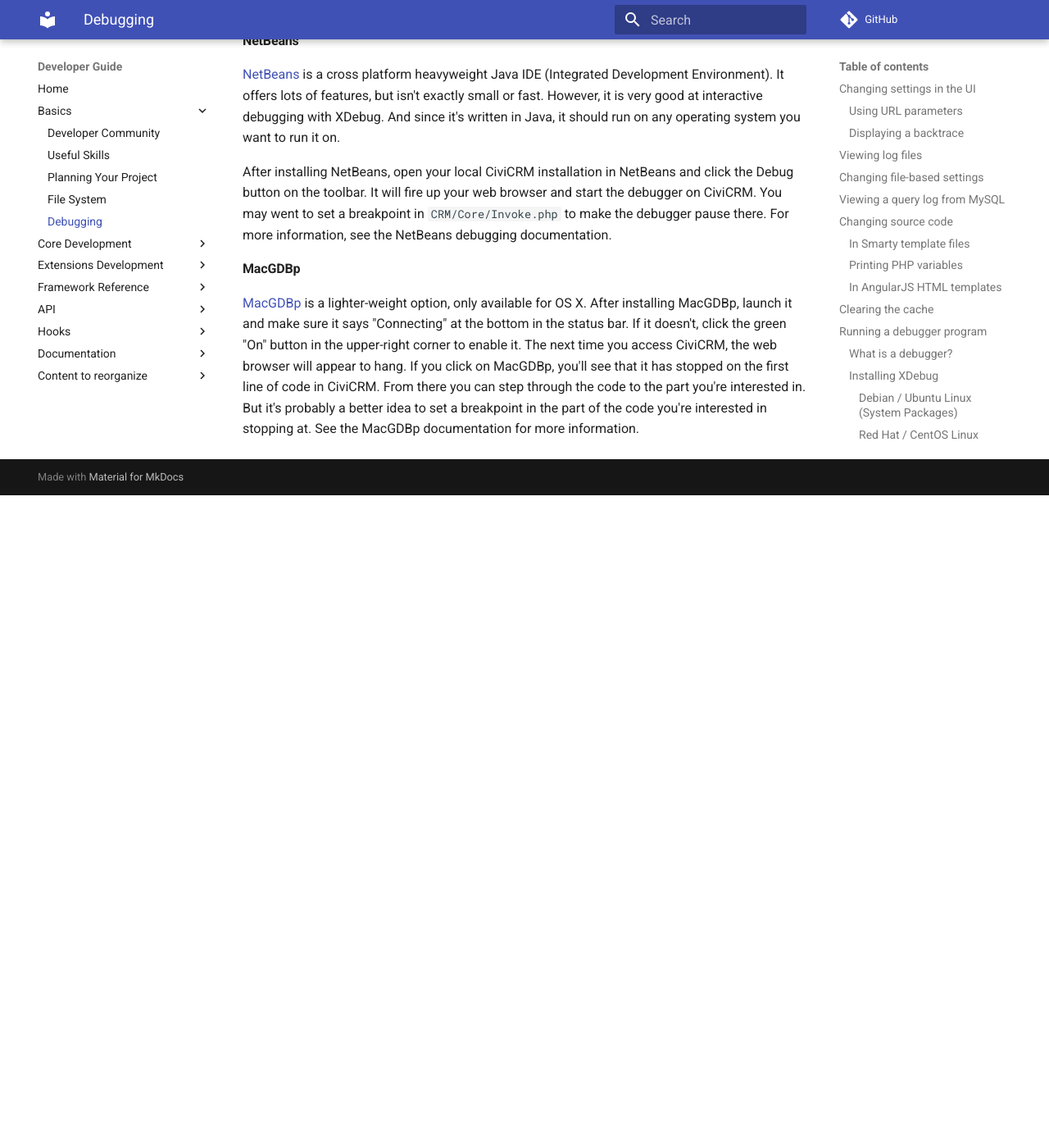
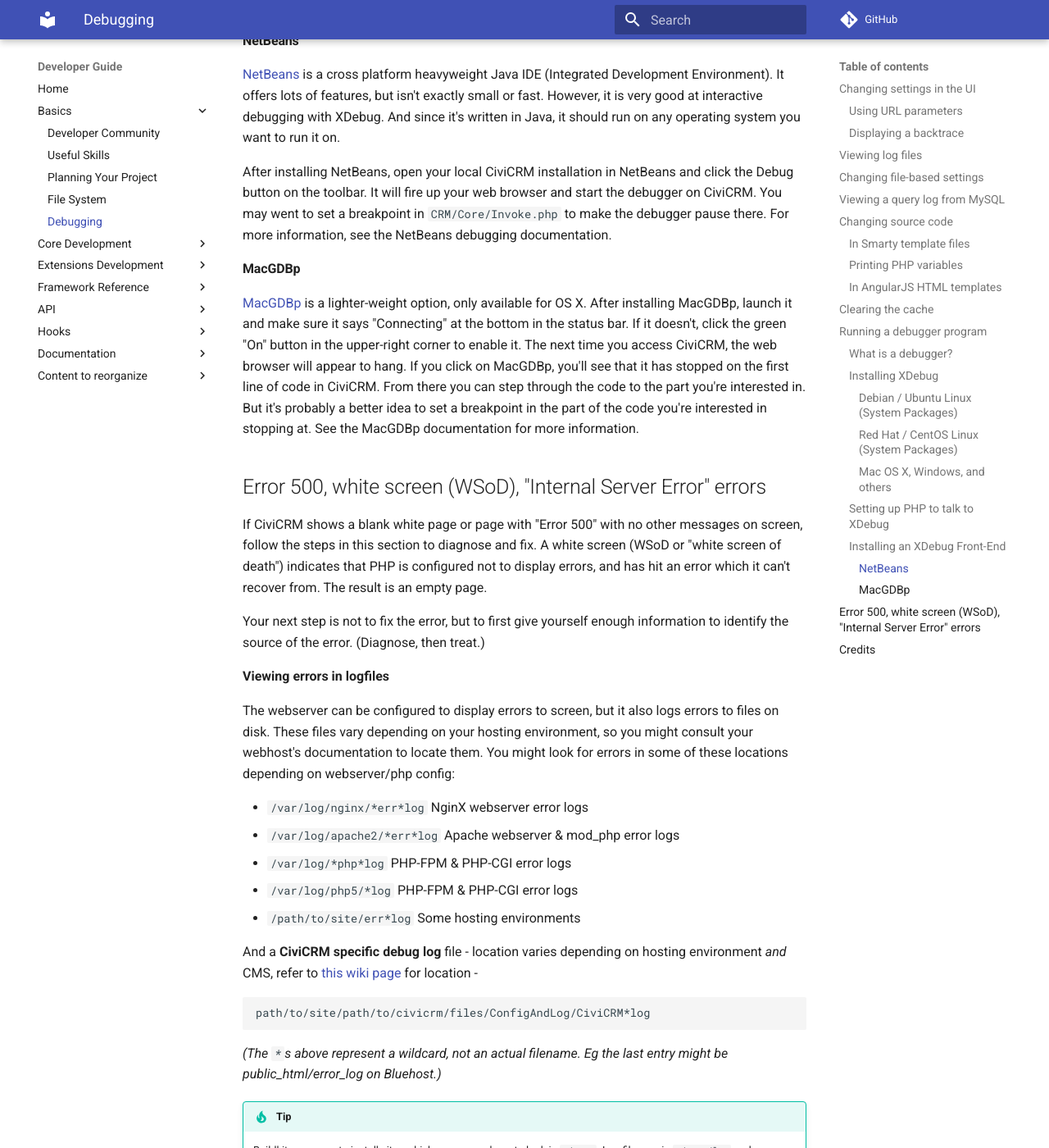
Before and after one commit to civicrm/civicrm-dev-docs, an MkDocs documentation site: the page built from docs/dev-tools/debugging.md, in a window 1280 px wide and 1400 px high, scrolled down 5970 px. Shown: the whole window at 82% size. Built offline with MkDocs 1.6.1 and Material for MkDocs 9.7.7, drawn with Linux system fonts in a browser that asks for light colours; comment, search, counter and statistics services are not loaded; old or Windows-style settings are respelled for this version of MkDocs; before the commit the page ends 6574 px from its top, so only the background shows below that; some of the changed text lies outside the part shown.

Commit message:
Added Chris Burgess' and Sean Madsen's contributions from StackExchange to the debugging page.

```diff
--- a/docs/dev-tools/debugging.md
+++ b/docs/dev-tools/debugging.md
@@ -34,7 +34,7 @@
 -   `&directoryCleanup=3` performs both of the above actions.
 -   `&backtrace=1` displays a stack trace listing at the top of a page.
 -   `&sessionDebug=1` displays the current users session variables in the browser.
--   `&angularDebug=1` displays live variable updates on certain Angular-based pages
+-   `&angularDebug=1` displays live variable updates on certain Angular-based pages.
 
 !!! tip "Caveats"
     - Sometimes using `&smartyDebug=1` to inspect variables available to a template will not work as expected.  An example of this is looking at the Contact Summary page, when using this method will display the variables available only to the summary tab and you might want to see the variables available to one of the other tabs. To do this you will need to debug via code, as explained below.
@@ -72,7 +72,7 @@
 
 - `define('CIVICRM_DAO_DEBUG', 1);` writes out various data layer queries to your browser screen.
 
-- `define('CIVICRM_CONTAINER_CACHE', 'never');` causes Civi to rebuild the [container](http://symfony.com/doc/current/service_container.html) from the latest data on every page-load
+- `define('CIVICRM_CONTAINER_CACHE', 'never');` causes Civi to rebuild the [container](http://symfony.com/doc/current/service_container.html) from the latest data on every page-load.
 
 !!! tip
     When any sort of "logging stuff to a file" is enabled by one of the
@@ -277,3 +277,74 @@
 in. But it's probably a better idea to set a breakpoint in the part of
 the code you're interested in stopping at. See the MacGDBp documentation
 for more information.
+
+## Error 500, white screen (WSoD),  "Internal Server Error" errors
+
+If CiviCRM shows a blank white page or page with "Error 500" with no other messages on screen, follow the steps in this section to diagnose and fix. A white screen (WSoD or "white screen of death") indicates that PHP is configured not to display errors, and has hit an error which it can't recover from. The result is an empty page.
+
+Your next step is not to fix the error, but to first give yourself enough information to identify the source of the error. (Diagnose, then treat.)
+
+**Viewing errors in logfiles**
+
+The webserver can be configured to display errors to screen, but it also logs errors to files on disk. These files vary depending on your hosting environment, so you might consult your webhost's documentation to locate them. You might look for errors in some of these locations depending on webserver/php config:
+
+-   `/var/log/nginx/*err*log` NginX webserver error logs
+-   `/var/log/apache2/*err*log` Apache webserver & mod_php error logs
+-   `/var/log/*php*log` PHP-FPM & PHP-CGI error logs
+-   `/var/log/php5/*log` PHP-FPM & PHP-CGI error logs
+-   `/path/to/site/err*log` Some hosting environments
+
+And a **CiviCRM specific debug log** file - location varies depending on hosting environment *and* CMS, refer to [this wiki page](https://wiki.civicrm.org/confluence/display/CRMDOC/Debugging+for+developers#Debuggingfordevelopers-Logfiles) for location -
+
+    path/to/site/path/to/civicrm/files/ConfigAndLog/CiviCRM*log
+
+*(The `*`s above represent a wildcard, not an actual filename. Eg the last entry might be public_html/error_log on Bluehost.)*
+
+!!! Tip
+    Buildkit uses [amp](https://github.com/amp-cli/amp) to install sites which means you have to look in `~/.amp`. Log files are in `~/.amp/log` and separated by site.
+
+Once you've located these files, you can download them to view, or you can use tools like `tail` or `less +F` to follow the files. I prefer to follow logfiles because you can watch the error appear each time.
+
+**Displaying errors to screen**
+
+You may prefer to display errors to screen. This is probably disabled on your site because it's a security risk to some degree - an attacker can see more information when errors are visible, so the default configuration is often to restrict visibility to people with server access (via the logfiles above).
+
+To enable error display, either:
+
+**Configure your PHP to display errors for your site** via `php.ini` / `.htaccess` (see [How can I get PHP errors to display](http://stackoverflow.com/questions/1053424/how-do-i-get-php-errors-to-display)), OR
+
+**Add PHP code to enable error display** (you can add it in `civicrm.settings.php` or the top of the `index.php` of your host CMS).
+
+    <?php
+      error_reporting(E_ALL);
+      ini_set('display_errors', TRUE);
+      ini_set('display_startup_errors', TRUE);
+
+**Making sense of what you see**
+
+Once you've taken one of the above approaches, try reproducing the actions which led to a white screen. If all's gone well, you should see an error now (on screen, or in your terminal / SSH session).
+
+This is where you can start debugging meaningfully. There's a good chance you're exhausting server resources (timeouts, memory exhaustion) or hitting some coding error, but once you have the relevant error message at hand you'll be much better equipped to track down the source of the problem affecting your site.
+
+**Further reading**
+
+ * [Stack Overflow: How do I get PHP errors to display?](http://stackoverflow.com/questions/1053424/how-do-i-get-php-errors-to-display)
+ * https://civicrm.stackexchange.com/questions/376/where-should-one-look-for-logs-when-debugging-a-new-problem
+ * [Drupal.org: Blank pages or White Screen of Death](https://www.drupal.org/node/158043)
+ * [Joomla SE: What is an efficient way to troubleshoot a White Screen of Death](https://joomla.stackexchange.com/questions/299/what-is-an-efficient-way-to-troubleshoot-a-white-screen-of-death)
+ * [CiviCRM wiki: Debugging for developers](https://wiki.civicrm.org/confluence/display/CRMDOC/Debugging+for+developers#Debuggingfordevelopers-Logfiles)
+
+**Notes**
+
+If this is the first time you've looked, there may be other errors visible which don't relate to the problem at hand. You may still need to discern what the actual problem is ...
+
+If you're not familiar with UNIX, this may seem like a lot of effort. It's a lot less effort than *guessing* your way through a problem though!
+
+
+## Credits
+
+Some content from this page was migrated from other sources
+and contributed by the following authors:
+
+* Chris Burgess
+* Sean Madsen
```
Also changed, not shown: other parts of docs/dev-tools/debugging.md (+1 -1 lines).
